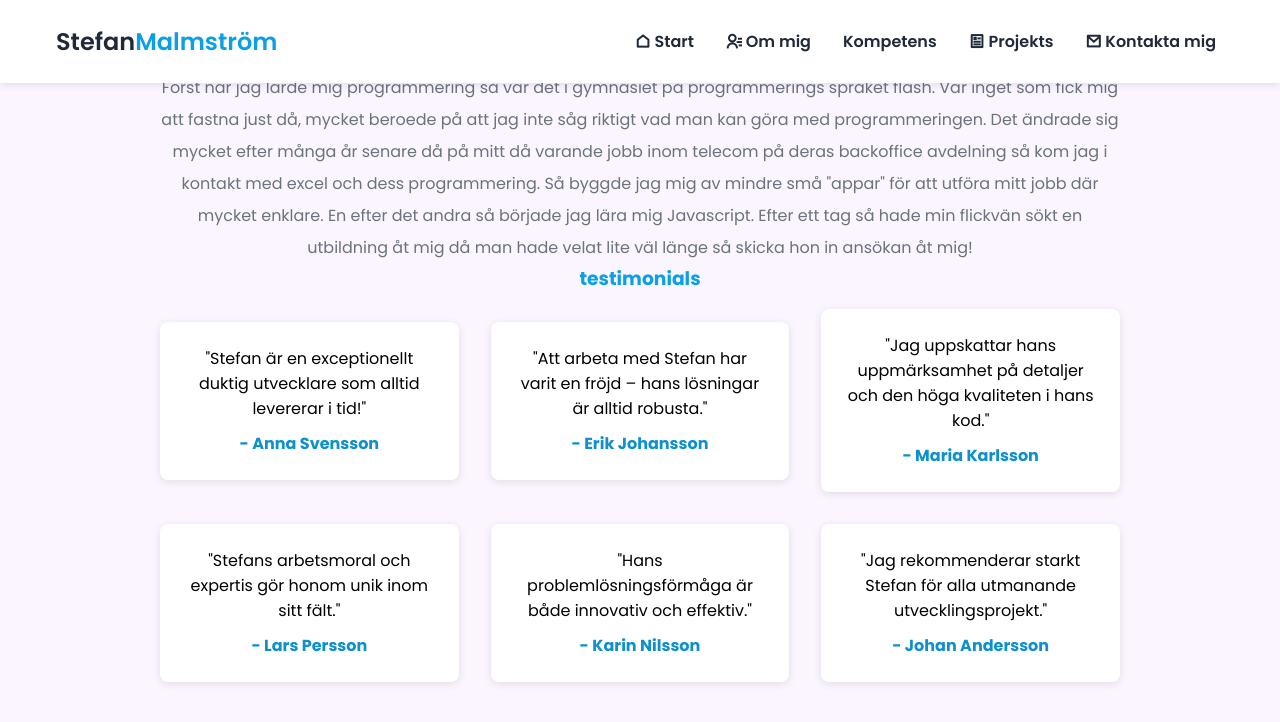
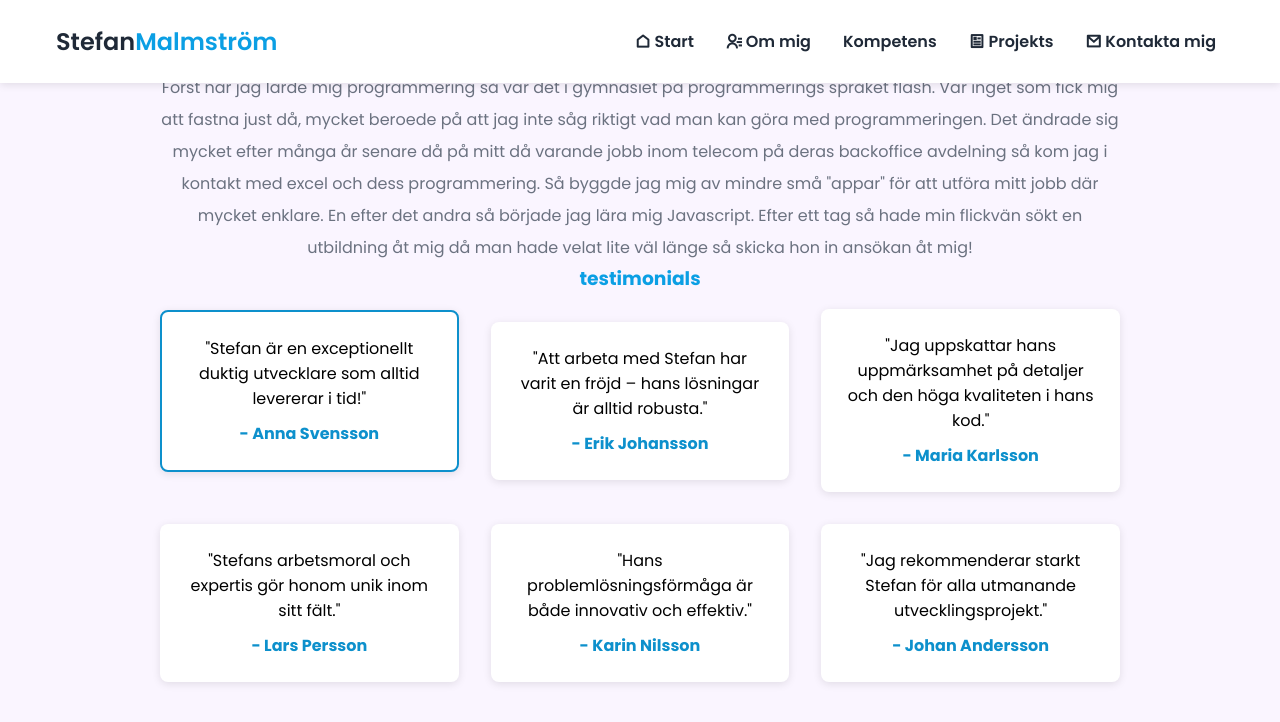
Before and after one commit to Malmstrm/Portfolio, a plain HTML site: page index.html in a window 1280 px wide. In both pictures the pointer is over the element 309 px from the left and 1905 px from the top of the page. Shown: the part 1505-2227 px from the top of the page. Drawn offline with nearby package versions, Linux system fonts and the light colour scheme; some icons are missing.

Commit message:
Section-About Hover på cards

```diff
--- a/assets/css/style.css
+++ b/assets/css/style.css
@@ -289,6 +289,10 @@ nav ul li a:hover::after{
     flex-direction: column;
     justify-content: space-between;
 }
+.testimonials-card:hover {
+    transform: translateY(-10px);
+    border: 2px solid var(--primary-color-dark);
+}
 
 /* --- Footer --- */
 footer {
```
